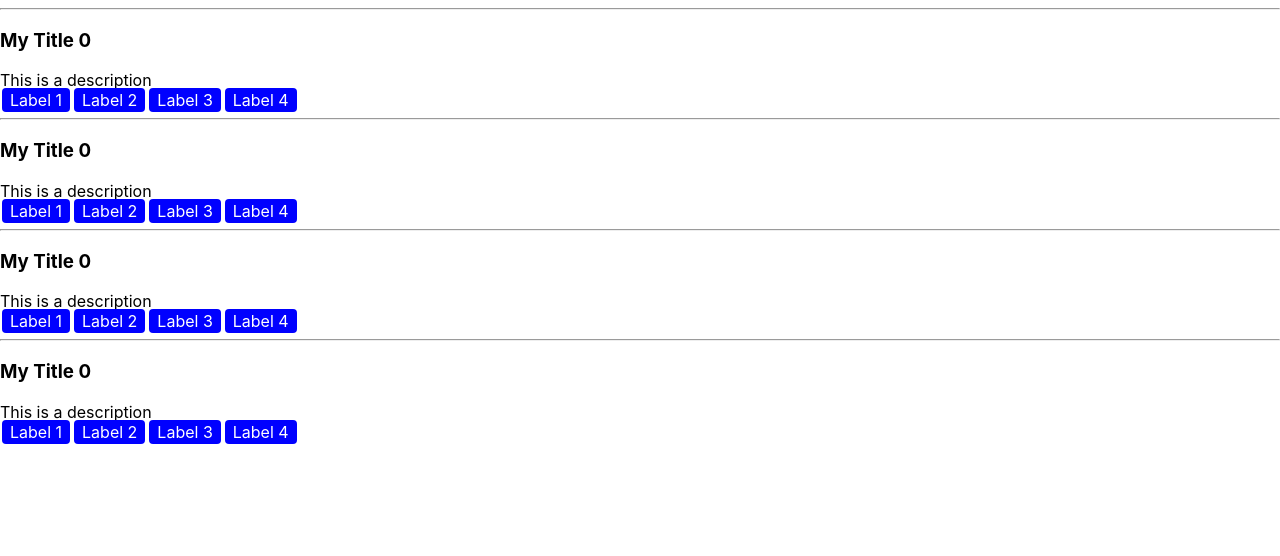
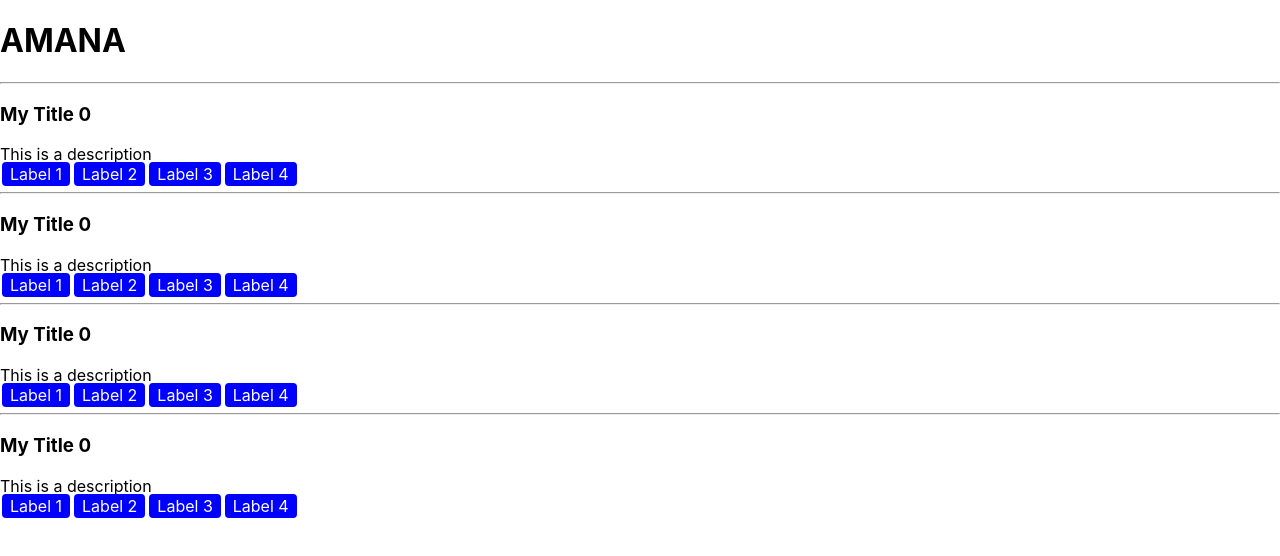
Before and after one commit to amarjun79/my-app, a React (Create React App) app: page / in a window 1280 px wide. Shown: the top 556 px of the page. Built offline with nearby package versions, Linux system fonts and the light colour scheme.

Commit message:
Commit 3

```diff
--- a/src/Components/Header.js
+++ b/src/Components/Header.js
@@ -0,0 +1,7 @@
+import React from 'react';
+
+function Header() {
+    return <h1>AMANA</h1>;
+}
+
+export default Header;
--- a/src/index.js
+++ b/src/index.js
@@ -2,11 +2,14 @@ import React from 'react';
 import ReactDOM from 'react-dom/client';
 import './index.css';
 import ListItem from './List/ListItem';
+import Header from './Components/Header';
+import Footer from './Components/Footer';
 
 
 const root = ReactDOM.createRoot(document.getElementById('root'));
 root.render(
-  <div className='listDiv'>
+  <div className='my-app'>
+    <Header />
     <ListItem />
     <ListItem />
     <ListItem />
```
